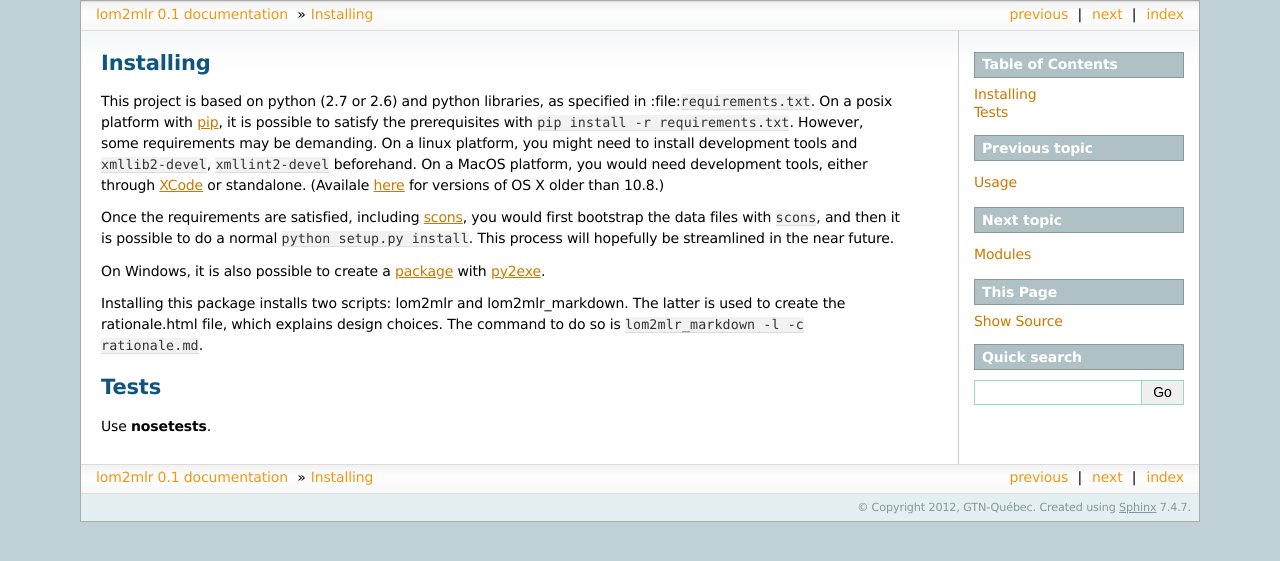
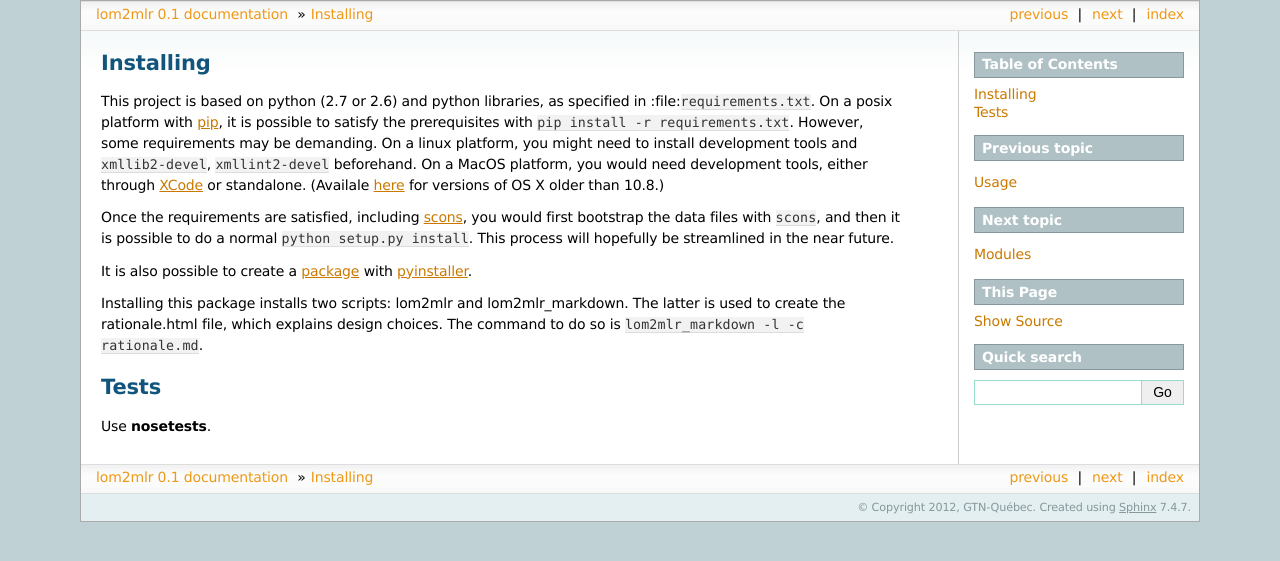
Before and after one commit to GTN-Quebec/lom2mlr, a Sphinx documentation site: the page built from docs/installing.rst, in a window 1280 px wide. Shown: the top 561 px of the page. Built offline with Sphinx 7.4.7, drawn with Linux system fonts in a browser that asks for light colours.

Commit message:
executables with pyinstaller

```diff
--- a/docs/installing.rst
+++ b/docs/installing.rst
@@ -17,7 +17,7 @@ with ``scons``, and then it is possible to do a normal
 ``python setup.py install``. This process will hopefully be streamlined
 in the near future.
 
-On Windows, it is also possible to create a package_ with py2exe_.
+It is also possible to create a package_ with pyinstaller_.
 
 Installing this package installs two scripts: lom2mlr and
 lom2mlr\_markdown. The latter is used to create the rationale.html file,
@@ -35,4 +35,4 @@ Use :program:`nosetests`.
 .. _here: https://github.com/kennethreitz/osx-gcc-installer
 .. _scons: http://scons.org
 .. _package: http://www.gtn-quebec.org/lom2mlr/lom2mlr_win.zip
-.. _py2exe: http://www.py2exe.org/
+.. _pyinstaller: http://www.pyinstaller.org/
```
Also changed, not shown: README.md (+1 -1 lines).
